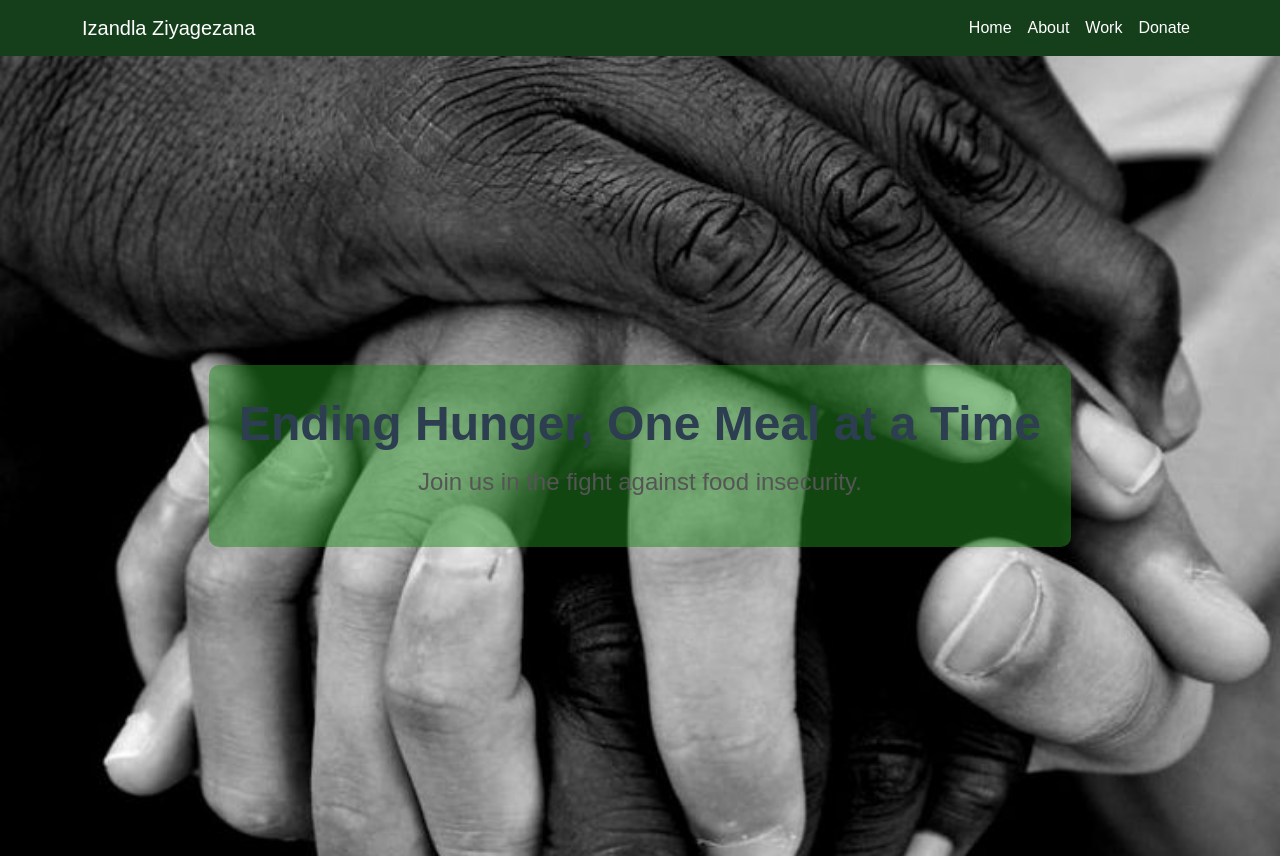
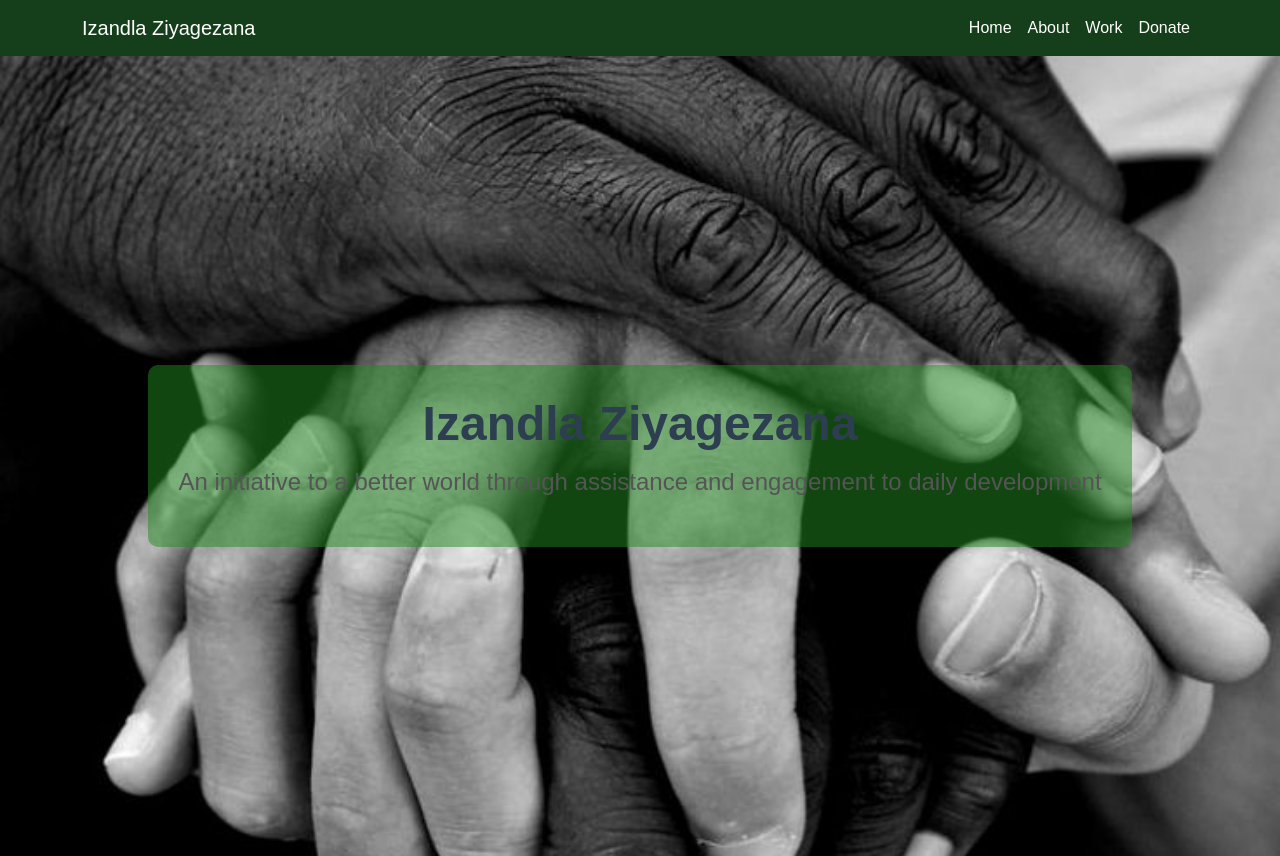
Before and after one commit to NosiphoHlongwane1/charity-website, a React (Create React App) app in the folder charity-website/: page / in a window 1280 px wide. Built offline with nearby package versions, Linux system fonts and the light colour scheme.

Commit message:
Update home.jsx

```diff
--- a/charity-website/src/pages/home.jsx
+++ b/charity-website/src/pages/home.jsx
@@ -5,8 +5,8 @@ function Home() {
   return (
     <div className="hero">
       <div className="hero-overlay">
-        <h1>Ending Hunger, One Meal at a Time</h1>
-        <p>Join us in the fight against food insecurity.</p>
+        <h1>Izandla Ziyagezana</h1>
+        <p>An initiative to a better world through assistance and engagement to daily development</p>
       </div>
     </div>
   );
```
